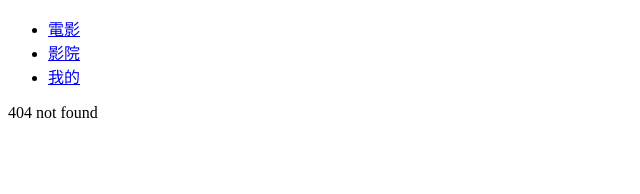
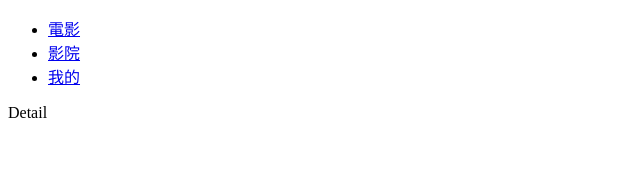
Before and after one commit to a73013110/ReactLearning, a React (Create React App) app in the folder code/myapp/: page /#/detail/1 in a window 1280 px wide. Before the commit this address had no page. Shown: the top 194 px of the page, without its empty margins (0-640 px from the left). Built offline with nearby package versions, Linux system fonts and the light colour scheme; sample sign-in values are in the browser's storage.

Commit message:
路由傳餐：react-router-dom v6

```diff
--- a/code/myapp/src/04-router/router/indexRouter.js
+++ b/code/myapp/src/04-router/router/indexRouter.js
@@ -8,6 +8,7 @@ import Comingsoon from '../views/films/Comingsoon'
 import Cenimas from '../views/Cenimas'
 import Center from '../views/Center'
 import NotFound from '../views/NotFound'
+import Detail from '../views/Detail'
 
 export default class indexRouter extends Component {
     render() {
@@ -21,6 +22,9 @@ export default class indexRouter extends Component {
                     <Route path="/films/*" element={<Films />} />
                     <Route path="/cinemas" element={<Cenimas />} />
                     <Route path="/center" element={<Center />} />
+                    {/* 動態路由 */}
+                    {/* <Route path="/detail" element={<Detail />} /> */}
+                    <Route path="/detail/:myid" element={<Detail />} />
                     {/* 404頁面 */}
                     <Route path="*" element={<NotFound />} />
                 </Routes>
--- /dev/null
+++ b/code/myapp/src/04-router/views/Detail.js
@@ -0,0 +1,17 @@
+import React, { useEffect } from 'react'
+import { useParams, useLocation } from 'react-router-dom'
+
+export default function Detail(props) {
+
+    const params = useParams()
+    const location = useLocation();
+
+    useEffect(() => {
+        console.log("Params", params)
+        // console.log("Location", location)
+    }, [])
+
+    return (
+        <div>Detail</div>
+    )
+}
--- a/code/myapp/src/04-router/views/films/Nowplaying.js
+++ b/code/myapp/src/04-router/views/films/Nowplaying.js
@@ -26,6 +26,7 @@ export default function Nowplaying(props) {
     const handleChangePage = (id) => {
         // window.location.href = "#/detail/" + id
         navigate(`/detail/${id}`)
+        // navigate(`/detail`, { state: { myid: id } })
     }
 
     return (
```
